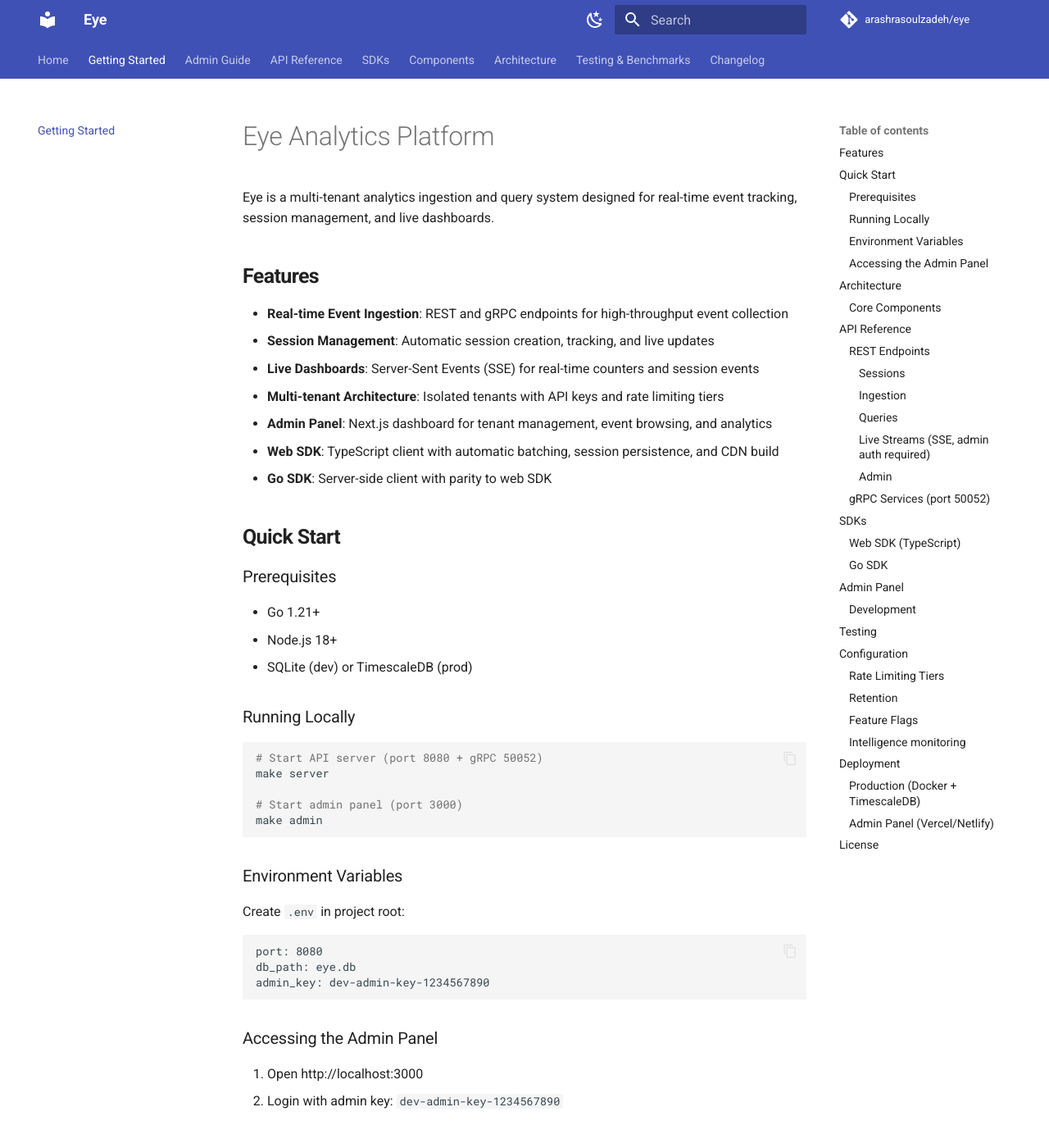
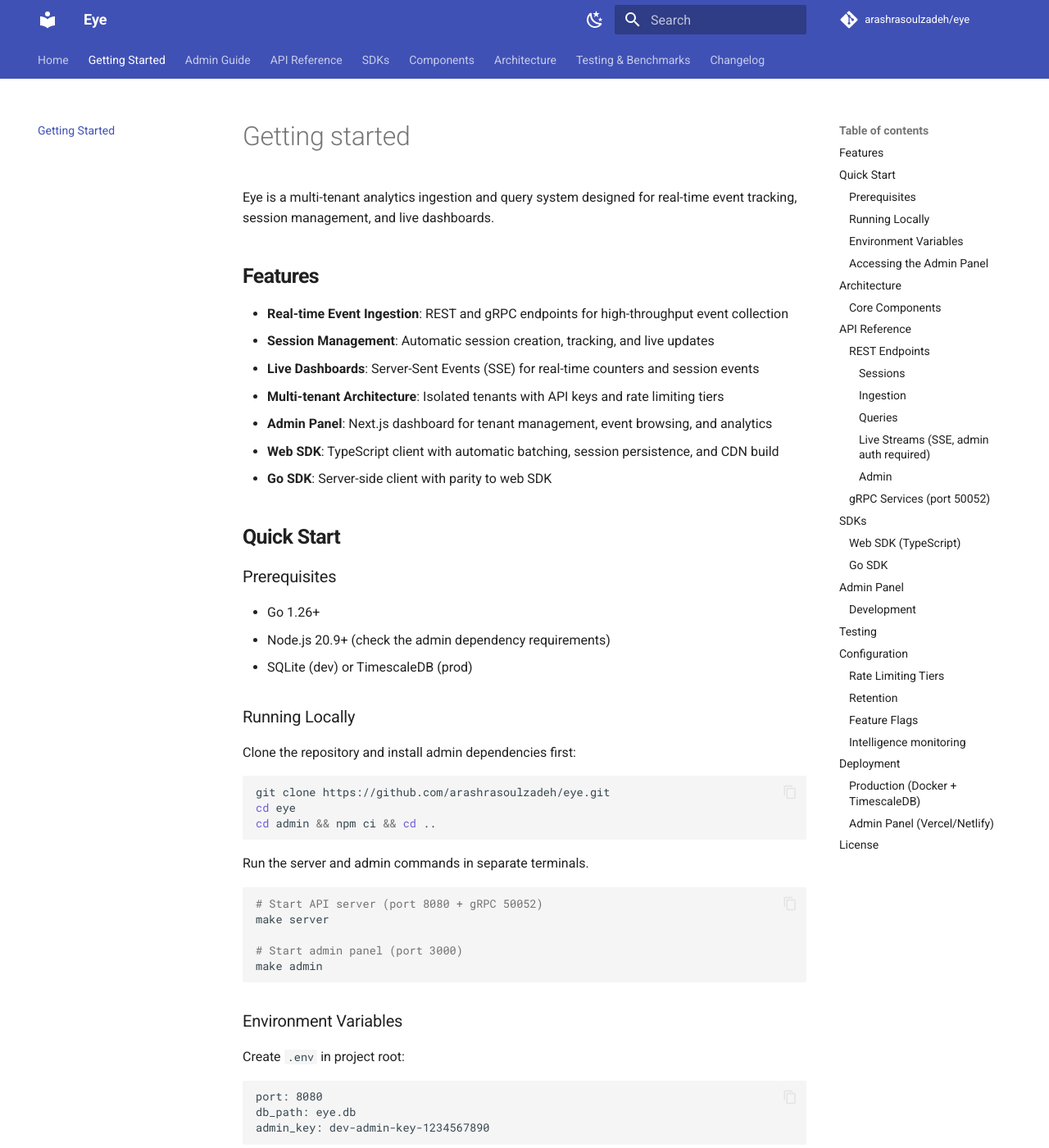
Before and after one commit to arashrasoulzadeh/eye, an MkDocs documentation site: the page built from docs/getting-started/README.md, in a window 1280 px wide and 1400 px high. Shown: the whole window at 82% size. Built offline with MkDocs 1.6.1 and Material for MkDocs 9.7.7, drawn with Linux system fonts in a browser that asks for light colours; comment, search, counter and statistics services are not loaded; some of the changed text lies outside the part shown.

Commit message:
docs: improve docs/getting-started/README.md

````diff
--- a/docs/getting-started/README.md
+++ b/docs/getting-started/README.md
@@ -1,4 +1,4 @@
-# Eye Analytics Platform
+# Getting started
 
 Eye is a multi-tenant analytics ingestion and query system designed for real-time event tracking, session management, and live dashboards.
 
@@ -16,11 +16,21 @@ Eye is a multi-tenant analytics ingestion and query system designed for real-tim
 
 ### Prerequisites
 
-- Go 1.21+
-- Node.js 18+
+- Go 1.26+
+- Node.js 20.9+ (check the admin dependency requirements)
 - SQLite (dev) or TimescaleDB (prod)
 
 ### Running Locally
+
+Clone the repository and install admin dependencies first:
+
+```bash
+git clone https://github.com/arashrasoulzadeh/eye.git
+cd eye
+cd admin && npm ci && cd ..
+```
+
+Run the server and admin commands in separate terminals.
 
 ```bash
 # Start API server (port 8080 + gRPC 50052)
@@ -144,7 +154,7 @@ npm run build:cdn  # outputs dist/eye.min.js
 ### Go SDK
 
 ```go
-import "github.com/eye/eye/sdk-go"
+import "github.com/arashrasoulzadeh/eye/sdk-go"
 
 client := eyesdk.NewClient(eyesdk.Options{
     Endpoint: "http://localhost:8080",
````
